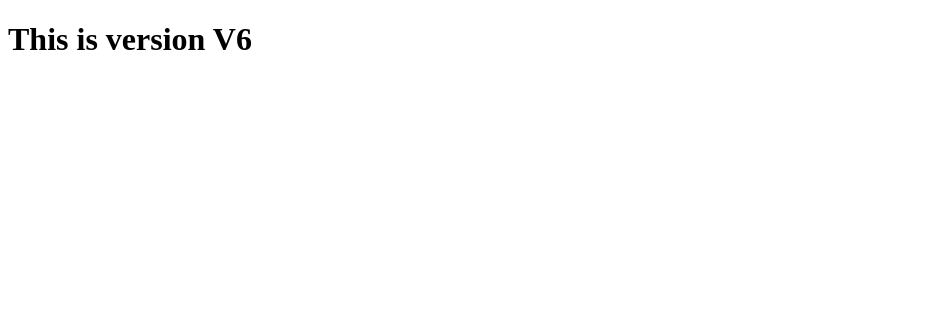
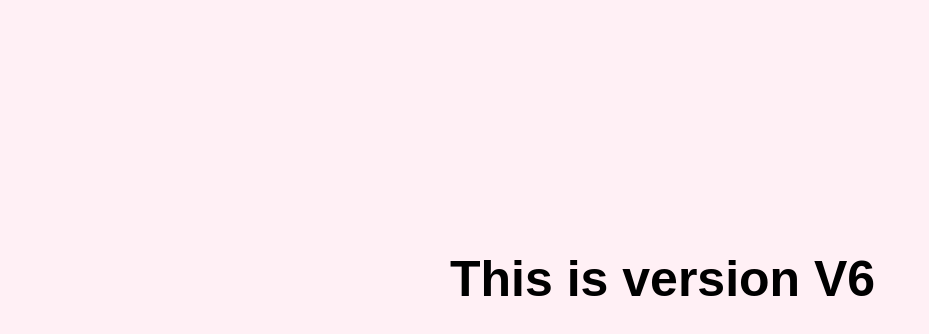
Before and after one commit to catcode-123/myrepo, a plain HTML site: page index.html in a window 1280 px wide. Shown: the whole page, without its empty margins (0-929 px from the left). Drawn offline with Linux system fonts and the light colour scheme.

Commit message:
added Style

```diff
--- a/index.html
+++ b/index.html
@@ -3,6 +3,7 @@
 <head>
     <meta charset="UTF-8">
     <meta name="viewport" content="width=device-width, initial-scale=1.0">
+    <link rel="stylesheet" href="style.css">
     <title>Document</title>
 </head>
 <body>
--- /dev/null
+++ b/style.css
@@ -0,0 +1,10 @@
+body
+{
+    background-color: lavenderblush;
+    color:black;
+    font-size: 25px;
+    font-family: Arial, Helvetica, sans-serif;
+    margin-left:450px;
+    margin-right: 65px;
+    margin-top: 250px;
+}
```
